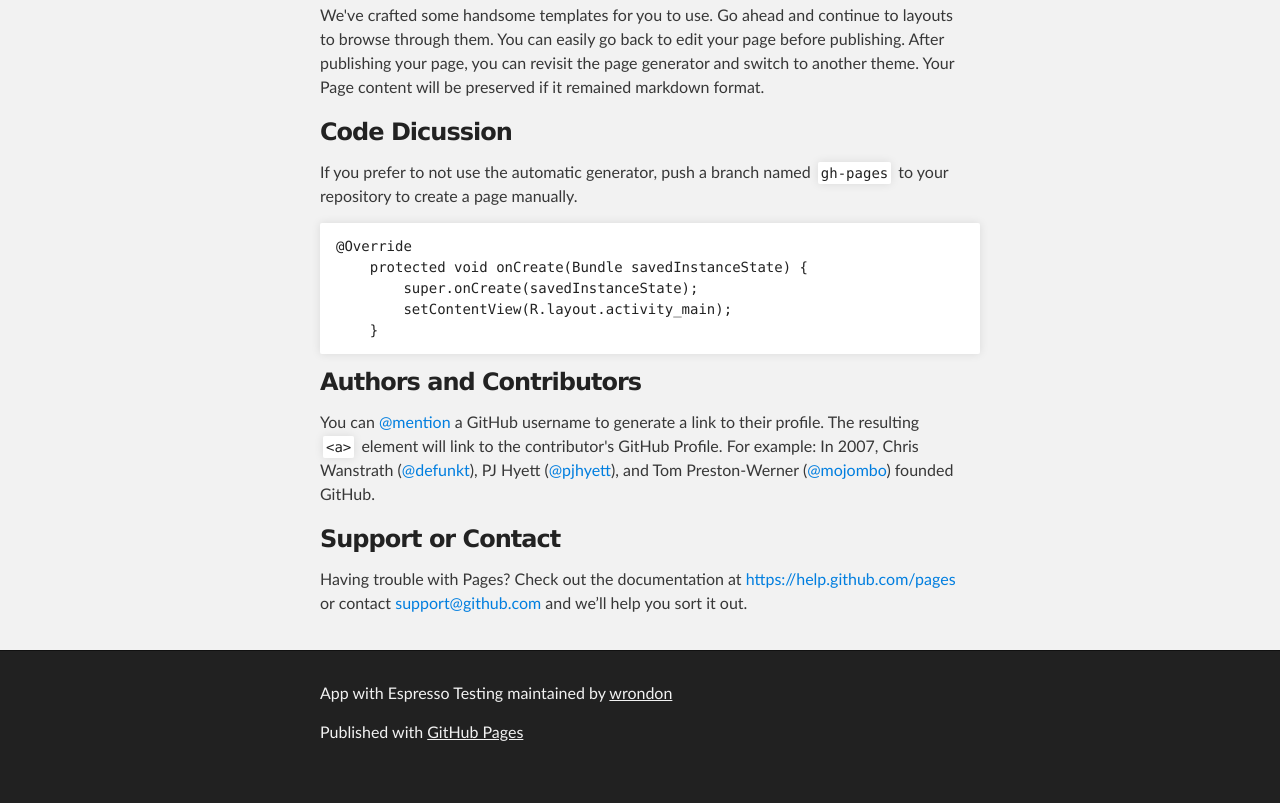
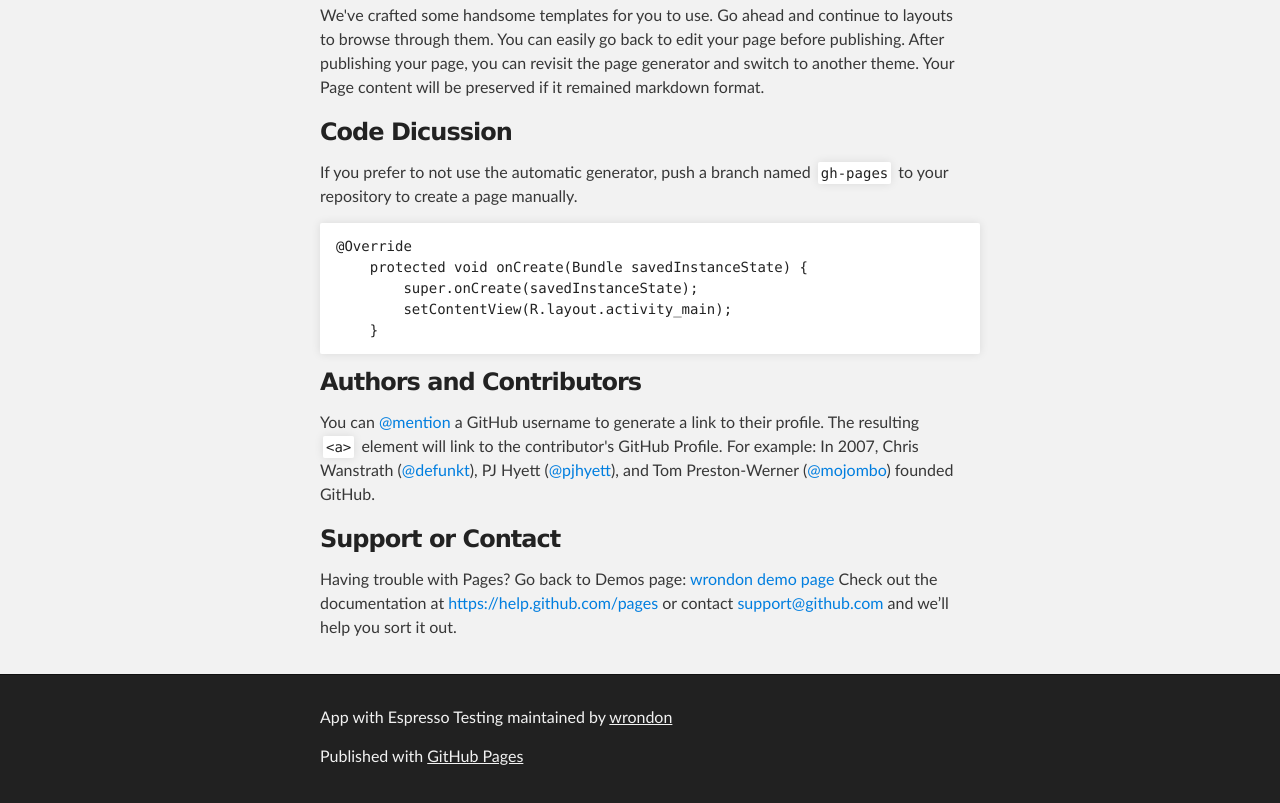
Before and after one commit to wrondon/AppWithEspresso, a plain HTML site: page index.html in a window 1280 px wide. Shown: the part 622-1425 px from the top of the page. Before the commit the page ends 1401 px from the top, so only its background shows below. Drawn offline with Linux system fonts and the light colour scheme.

```diff
--- a/index.html
+++ b/index.html
@@ -68,7 +68,8 @@ $ git checkout gh-pages
 <h3>
 <a id="support-or-contact" class="anchor" href="#support-or-contact" aria-hidden="true"><span class="octicon octicon-link"></span></a>Support or Contact</h3>
 
-<p>Having trouble with Pages? Check out the documentation at <a href="https://help.github.com/pages">https://help.github.com/pages</a> or contact <a href="mailto:support@github.com">support@github.com</a> and we’ll help you sort it out.</p>
+<p>Having trouble with Pages? Go back to Demos page: <a href="http://wrondon.github.io/">wrondon demo page</a>
+Check out the documentation at <a href="https://help.github.com/pages">https://help.github.com/pages</a> or contact <a href="mailto:support@github.com">support@github.com</a> and we’ll help you sort it out.</p>
       </section>
     </div>
 
```
Also changed, not shown: params.json (+1 -1 lines).
